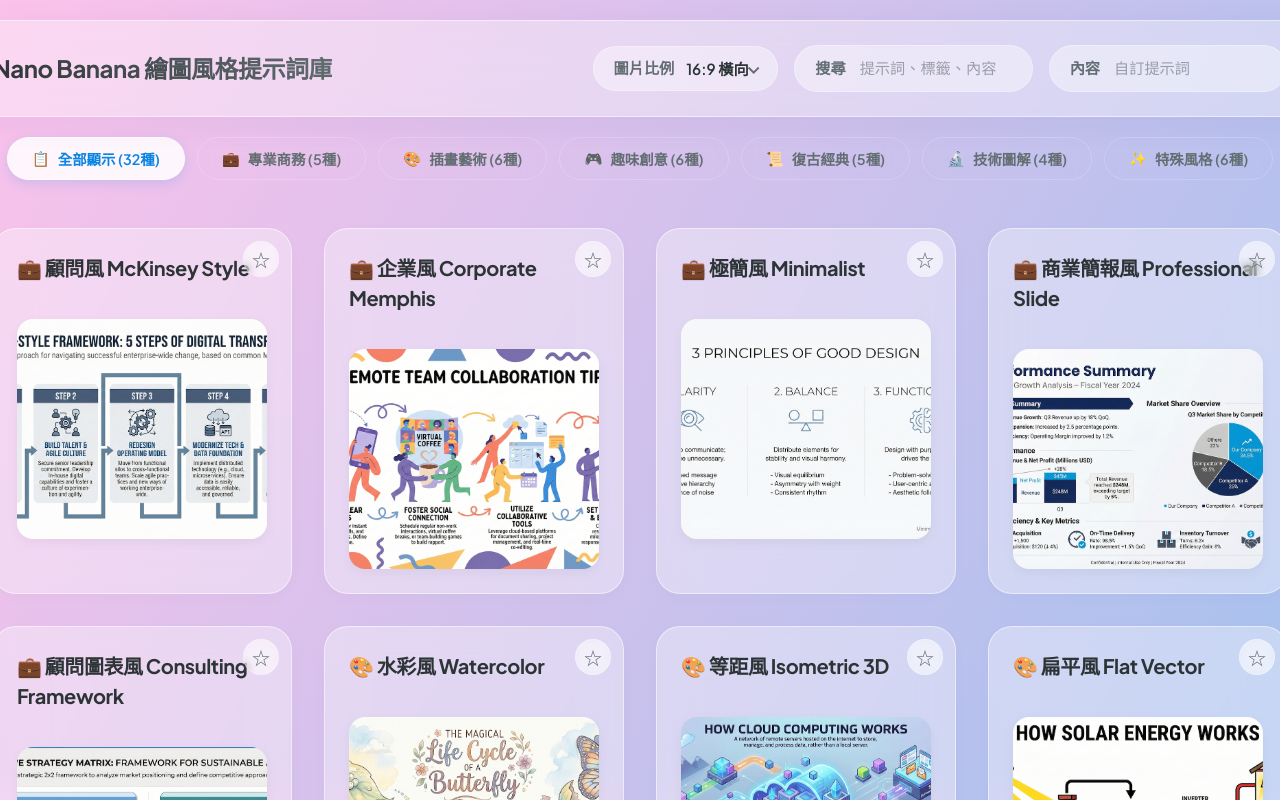
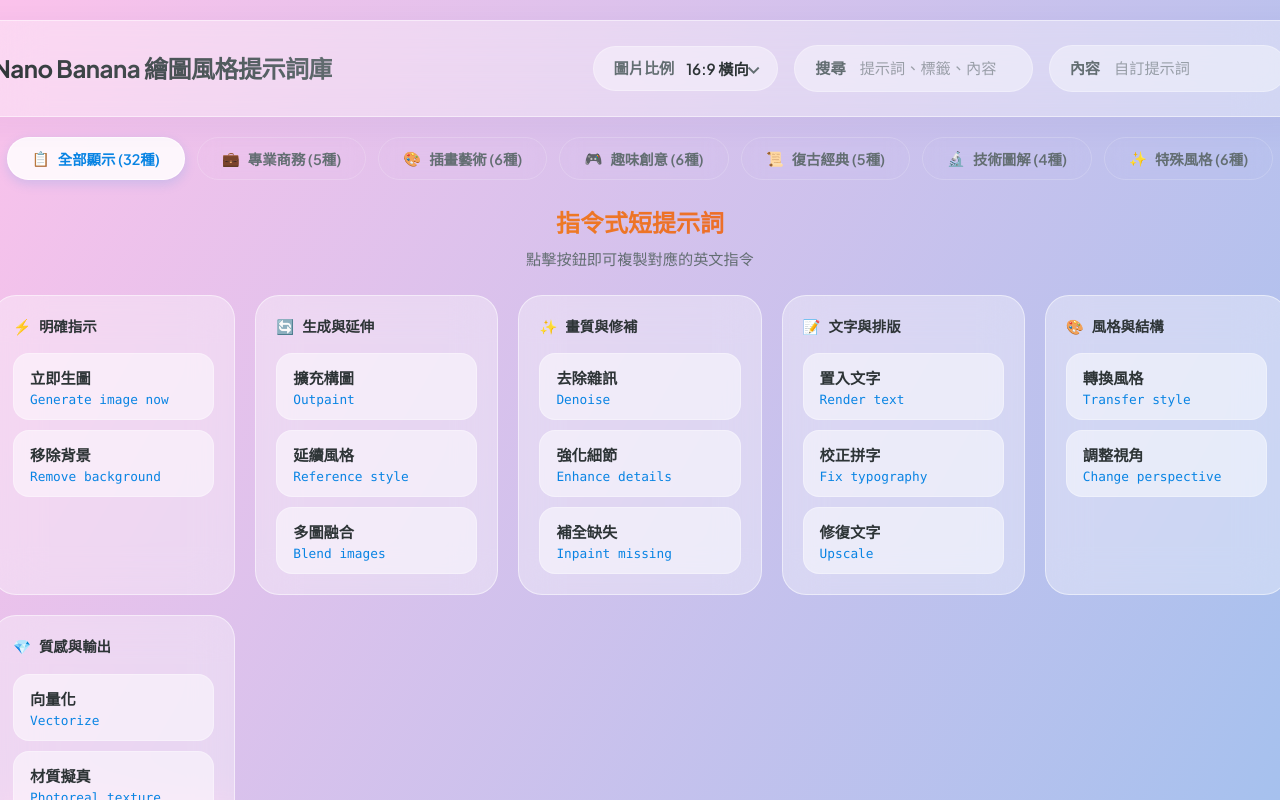
Before and after one commit to javaok1987/style-prompt-demo, a React (Vite) app: page / in a window 1280 px wide. Shown: the top 800 px of the page. Built offline with nearby package versions, Linux system fonts and the light colour scheme; a web font is replaced by a local one.

Commit message:
feat: 新增指令式短提示詞功能與相關組件
- 新增 ShortPrompts 組件與 shortPromptsData.js 指令數據
- 整合短提示詞功能至 App.jsx 並支援點擊複製
- 新增短提示詞區塊的響應式樣式與交互效果

```diff
--- a/src/App.jsx
+++ b/src/App.jsx
@@ -1,6 +1,7 @@
 import React, { useState } from 'react';
 import Header from './components/Header';
 import CategoryFilter from './components/CategoryFilter';
+import ShortPrompts from './components/ShortPrompts';
 import StyleCard from './components/StyleCard';
 import DetailsModal from './components/DetailsModal';
 import ImageModal from './components/ImageModal';
@@ -63,6 +64,8 @@ function App() {
         counts={counts}
       />
 
+      <ShortPrompts onCopy={handleCopy} />
+
       <div className="grid">
         {filteredStyles.map((style) => (
           <StyleCard
--- /dev/null
+++ b/src/components/ShortPrompts.jsx
@@ -0,0 +1,38 @@
+import React from 'react';
+import { shortPromptsData } from '../data/shortPromptsData';
+
+const ShortPrompts = ({ onCopy }) => {
+  return (
+    <div className="short-prompts-container">
+      <div className="short-prompts-header">
+        <h2 className="short-prompts-title">指令式短提示詞</h2>
+        <p className="short-prompts-subtitle">點擊按鈕即可複製對應的英文指令</p>
+      </div>
+      <div className="short-prompts-grid">
+        {shortPromptsData.map((group) => (
+          <div key={group.category} className="short-prompts-group">
+            <h3 className="short-prompts-group-title">
+              <span>{group.icon}</span>
+              <span>{group.category}</span>
+            </h3>
+            <div className="short-prompts-buttons">
+              {group.prompts.map((item) => (
+                <button
+                  key={item.label}
+                  className="short-prompt-btn"
+                  onClick={() => onCopy(item.prompt)}
+                  title={`複製: ${item.prompt}`}
+                >
+                  <span className="short-prompt-label">{item.label}</span>
+                  <span className="short-prompt-value">{item.prompt}</span>
+                </button>
+              ))}
+            </div>
+          </div>
+        ))}
+      </div>
+    </div>
+  );
+};
+
+export default ShortPrompts;
--- /dev/null
+++ b/src/data/shortPromptsData.js
@@ -0,0 +1,53 @@
+export const shortPromptsData = [
+  {
+    category: "明確指示",
+    icon: "⚡",
+    prompts: [
+      { label: "立即生圖", prompt: "Generate image now" },
+      { label: "移除背景", prompt: "Remove background" },
+    ],
+  },
+  {
+    category: "生成與延伸",
+    icon: "🔄",
+    prompts: [
+      { label: "擴充構圖", prompt: "Outpaint" },
+      { label: "延續風格", prompt: "Reference style" },
+      { label: "多圖融合", prompt: "Blend images" },
+    ],
+  },
+  {
+    category: "畫質與修補",
+    icon: "✨",
+    prompts: [
+      { label: "去除雜訊", prompt: "Denoise" },
+      { label: "強化細節", prompt: "Enhance details" },
+      { label: "補全缺失", prompt: "Inpaint missing" },
+    ],
+  },
+  {
+    category: "文字與排版",
+    icon: "📝",
+    prompts: [
+      { label: "置入文字", prompt: "Render text" },
+      { label: "校正拼字", prompt: "Fix typography" },
+      { label: "修復文字", prompt: "Upscale" },
+    ],
+  },
+  {
+    category: "風格與結構",
+    icon: "🎨",
+    prompts: [
+      { label: "轉換風格", prompt: "Transfer style" },
+      { label: "調整視角", prompt: "Change perspective" },
+    ],
+  },
+  {
+    category: "質感與輸出",
+    icon: "💎",
+    prompts: [
+      { label: "向量化", prompt: "Vectorize" },
+      { label: "材質擬真", prompt: "Photoreal texture" },
+    ],
+  },
+];
--- a/src/styles/index.css
+++ b/src/styles/index.css
@@ -74,6 +74,7 @@ h1 {
   margin: 0;
   background: linear-gradient(45deg, #2d3436, #636e72);
   -webkit-background-clip: text;
+  background-clip: text;
   -webkit-text-fill-color: transparent;
   letter-spacing: -0.5px;
 }
@@ -673,3 +674,147 @@ input::placeholder {
   font-weight: 600;
   margin-right: 8px;
 }
+
+/* Short Prompts Section */
+.short-prompts-container {
+  width: 100%;
+  max-width: 1400px;
+  padding: 0 32px 24px;
+  box-sizing: border-box;
+}
+
+.short-prompts-header {
+  text-align: center;
+  margin-bottom: 24px;
+}
+
+.short-prompts-title {
+  font-size: 1.5rem;
+  font-weight: 700;
+  margin: 0 0 8px;
+  background: linear-gradient(45deg, #f39c12, #e74c3c);
+  -webkit-background-clip: text;
+  background-clip: text;
+  -webkit-text-fill-color: transparent;
+}
+
+.short-prompts-subtitle {
+  font-size: 0.95rem;
+  color: var(--text-secondary);
+  margin: 0;
+}
+
+.short-prompts-grid {
+  display: grid;
+  grid-template-columns: repeat(auto-fit, minmax(200px, 1fr));
+  gap: 20px;
+}
+
+.short-prompts-group {
+  background: var(--glass-surface);
+  backdrop-filter: blur(20px);
+  -webkit-backdrop-filter: blur(20px);
+  border: 1px solid var(--glass-border);
+  border-radius: var(--radius-lg);
+  padding: 20px;
+  transition: all 0.3s ease;
+}
+
+.short-prompts-group:hover {
+  background: var(--glass-surface-hover);
+  transform: translateY(-2px);
+  box-shadow: 0 8px 24px rgba(0, 0, 0, 0.08);
+}
+
+.short-prompts-group-title {
+  font-size: 0.9rem;
+  font-weight: 700;
+  color: var(--text-primary);
+  margin: 0 0 16px;
+  display: flex;
+  align-items: center;
+  gap: 8px;
+}
+
+.short-prompts-buttons {
+  display: flex;
+  flex-direction: column;
+  gap: 10px;
+}
+
+.short-prompt-btn {
+  display: flex;
+  flex-direction: column;
+  align-items: flex-start;
+  gap: 4px;
+  padding: 12px 16px;
+  border: none;
+  border-radius: var(--radius-md);
+  background: rgba(255, 255, 255, 0.5);
+  cursor: pointer;
+  transition: all 0.25s cubic-bezier(0.25, 0.8, 0.25, 1);
+  text-align: left;
+  border: 1px solid rgba(255, 255, 255, 0.3);
+}
+
+.short-prompt-btn:hover {
+  background: rgba(255, 255, 255, 0.85);
+  transform: translateX(4px);
+  box-shadow: 0 4px 12px rgba(9, 132, 227, 0.15);
+  border-color: rgba(9, 132, 227, 0.3);
+}
+
+.short-prompt-btn:active {
+  transform: translateX(2px) scale(0.98);
+}
+
+.short-prompt-label {
+  font-size: 0.95rem;
+  font-weight: 600;
+  color: var(--text-primary);
+}
+
+.short-prompt-value {
+  font-size: 0.8rem;
+  font-weight: 500;
+  color: var(--accent-color);
+  font-family: 'SF Mono', 'Consolas', monospace;
+}
+
+/* Responsive adjustments for Short Prompts */
+@media (max-width: 768px) {
+  .short-prompts-container {
+    padding: 0 16px 20px;
+  }
+
+  .short-prompts-grid {
+    grid-template-columns: repeat(2, 1fr);
+    gap: 12px;
+  }
+
+  .short-prompts-group {
+    padding: 16px;
+  }
+
+  .short-prompts-title {
+    font-size: 1.25rem;
+  }
+
+  .short-prompt-btn {
+    padding: 10px 12px;
+  }
+
+  .short-prompt-label {
+    font-size: 0.85rem;
+  }
+
+  .short-prompt-value {
+    font-size: 0.75rem;
+  }
+}
+
+@media (max-width: 480px) {
+  .short-prompts-grid {
+    grid-template-columns: 1fr;
+  }
+}
```
